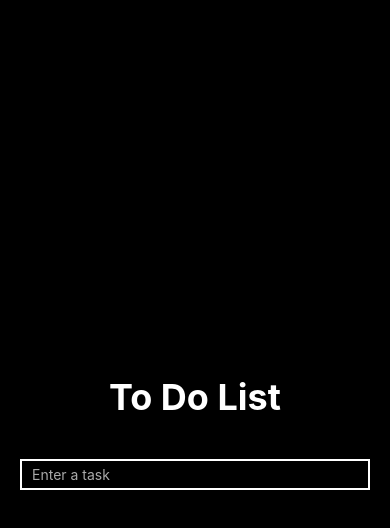
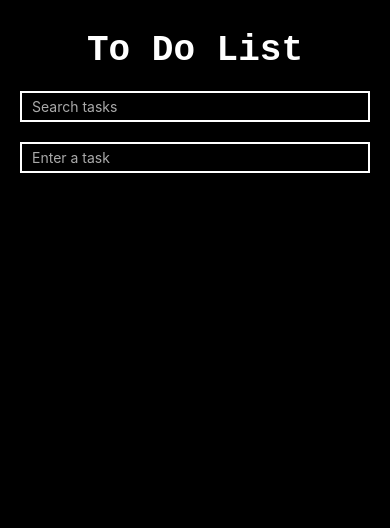
Before and after one commit to AcerCalvin/MP-IT313-ToDoApp, a React Native app: screen / in a window 390 px wide. Shown: the top 528 px of the page. Built offline with nearby package versions, Linux system fonts and the light colour scheme.

Commit message:
add font design and search bar

```diff
--- a/App.js
+++ b/App.js
@@ -4,11 +4,13 @@ import { StyleSheet, TextInput, Text, View, Button, TouchableOpacity, FlatList }
 
 export default function App() {
   const [text, setText] = useState('');
+  const [searchText, setSearchText] = useState('');
   const [tasks, setTasks] = useState([]);
   const [isEditing, setIsEditing] = useState(false);
   const [editingTaskId, setEditingTaskId] = useState(null);
 
   const handleTextChange = (input) => setText(input);
+  const handleSearchTextChange = (input) => setSearchText(input);
 
   const addTask = () => {
     if (text.trim()) {
@@ -45,6 +47,8 @@ export default function App() {
     setEditingTaskId(null);
   };
 
+  const filteredTasks = tasks.filter(task => task.task.toLowerCase().includes(searchText.toLowerCase()));
+
   const renderTask = ({ item }) => (
     <View style={styles.taskItem}>
       <Text style={styles.taskText}>{item.task}</Text>
@@ -65,6 +69,14 @@ export default function App() {
       <Text style={styles.title}>To Do List</Text>
 
       <TextInput
+        style={styles.searchInput}
+        onChangeText={handleSearchTextChange}
+        value={searchText}
+        placeholder="Search tasks"
+        placeholderTextColor="#aaa"
+      />
+
+      <TextInput
         style={styles.input}
         onChangeText={handleTextChange}
         value={text}
@@ -79,14 +91,12 @@ export default function App() {
         </View>
       )}
 
-      {tasks.length > 0 && (
-        <FlatList
-          data={tasks.sort((a, b) => b.pinned - a.pinned)}
-          renderItem={renderTask}
-          keyExtractor={item => item.id}
-          style={styles.taskList}
-        />
-      )}
+      <FlatList
+        data={filteredTasks.sort((a, b) => b.pinned - a.pinned)}
+        renderItem={renderTask}
+        keyExtractor={item => item.id}
+        style={styles.taskList}
+      />
 
       <StatusBar style="light" />
     </View>
@@ -97,17 +107,26 @@ const styles = StyleSheet.create({
   container: {
     flex: 1,
     backgroundColor: 'black',
-    alignItems: 'center',
-    justifyContent: 'center',
     paddingHorizontal: 20,
     paddingVertical: 30,
+    justifyContent: 'flex-start',
   },
   title: {
     fontSize: 36,
     fontWeight: 'bold',
     color: 'white',
+    fontFamily: 'monospace',
     textAlign: 'center',
-    marginVertical: 40,
+    marginBottom: 20,
+  },
+  searchInput: {
+    borderColor: 'white',
+    borderWidth: 2,
+    color: 'white',
+    paddingHorizontal: 10,
+    marginBottom: 20,
+    width: '100%',
+    paddingVertical: 5,
   },
   input: {
     borderColor: 'white',
@@ -125,7 +144,6 @@ const styles = StyleSheet.create({
     marginBottom: 20,
   },
   taskList: {
-    marginTop: 20,
     width: '100%',
   },
   taskItem: {
@@ -150,8 +168,8 @@ const styles = StyleSheet.create({
     marginLeft: 10,
   },
   editButton: {
-    color: 'yellow',
+    color: 'blue',
     marginLeft: 10,
   },
-  //added pin feature
+
 });
```
